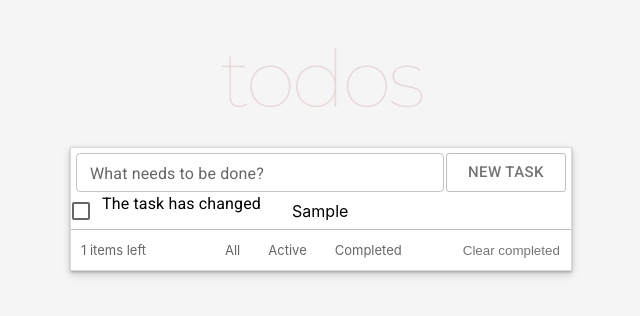
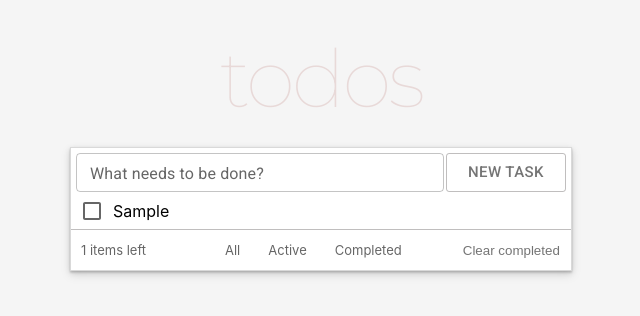
Before and after one commit to MrBattka/Todos, a React (Create React App) app: page / in a window 1280 px wide. Both pictures are taken after typing "Sample" into the empty fields and a click on the button "NEW TASK". Shown: the top 316 px of the page, without its empty margins (319-959 px from the left). Built offline with nearby package versions, Linux system fonts and the light colour scheme.

Commit message:
fixed checkbox

```diff
--- a/src/components/AllTasks/ActiveTask/ActiveTask.tsx
+++ b/src/components/AllTasks/ActiveTask/ActiveTask.tsx
@@ -28,7 +28,7 @@ const ActiveTask: React.FC = () => {
                             <FormControlLabel
                                 control={
                                     <Checkbox inputProps={{ 'aria-label': 'primary checkbox' }}
-                                        role='checkbox' data-testid="completed-task" onChange={() => toggleTask(task)}
+                                        data-testid="completed-task" onChange={() => toggleTask(task)}
                                         checked={task.isDone} />
                                 }
                                 label="The task has changed" />
--- a/src/components/AllTasks/AllTask.module.css
+++ b/src/components/AllTasks/AllTask.module.css
@@ -18,7 +18,14 @@
 
 .wrapper span {
     height: 37px;
+}
 
+.wrapper label {
+    margin: 0px;
+}
+
+.wrapper label span:last-child {
+    display: none;
 }
 
 .flexbox {
@@ -30,7 +37,6 @@
 .wrapper__text {
     height: 37px;
     display: flex;
-    margin-left: 15px;
 }
 
 .task__text {
--- a/src/components/AllTasks/AllTask.tsx
+++ b/src/components/AllTasks/AllTask.tsx
@@ -26,7 +26,7 @@ const AllTask: React.FC = () => {
                                 <FormControlLabel
                                     control={
                                         <Checkbox inputProps={{ 'aria-label': 'primary checkbox' }}
-                                            role='checkbox' data-testid="completed-task" onChange={() => toggleTask(task)} checked={task.isDone} />
+                                            data-testid="completed-task" onChange={() => toggleTask(task)} checked={task.isDone} />
                                     }
                                     label="The task has changed" />
                                 <div className={styles.wrapper__text}>
--- a/src/components/AllTasks/CompletedTask/CompletedTask.tsx
+++ b/src/components/AllTasks/CompletedTask/CompletedTask.tsx
@@ -27,7 +27,7 @@ const CompletedTask: React.FC = () => {
                             <FormControlLabel
                                 control={
                                     <Checkbox inputProps={{ 'aria-label': 'primary checkbox' }}
-                                        role='checkbox' data-testid="completed-task" onChange={() => toggleTask(task)}
+                                        data-testid="completed-task" onChange={() => toggleTask(task)}
                                         checked={task.isDone} />
                                 }
                                 label="The task has changed" />
```
